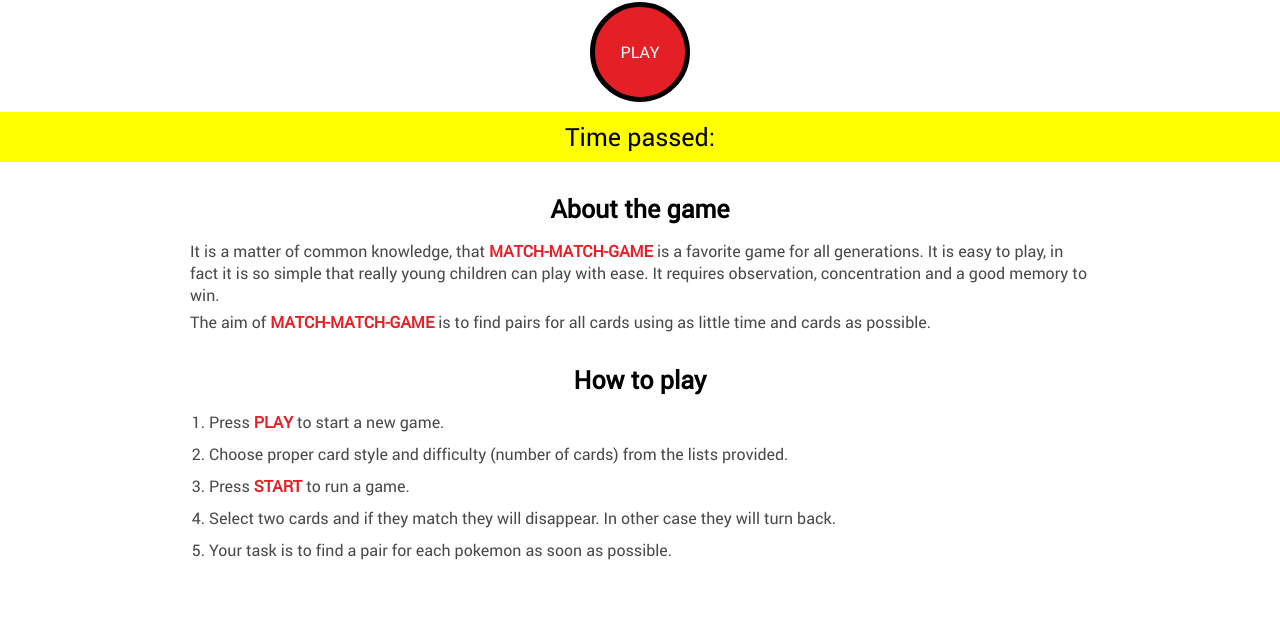
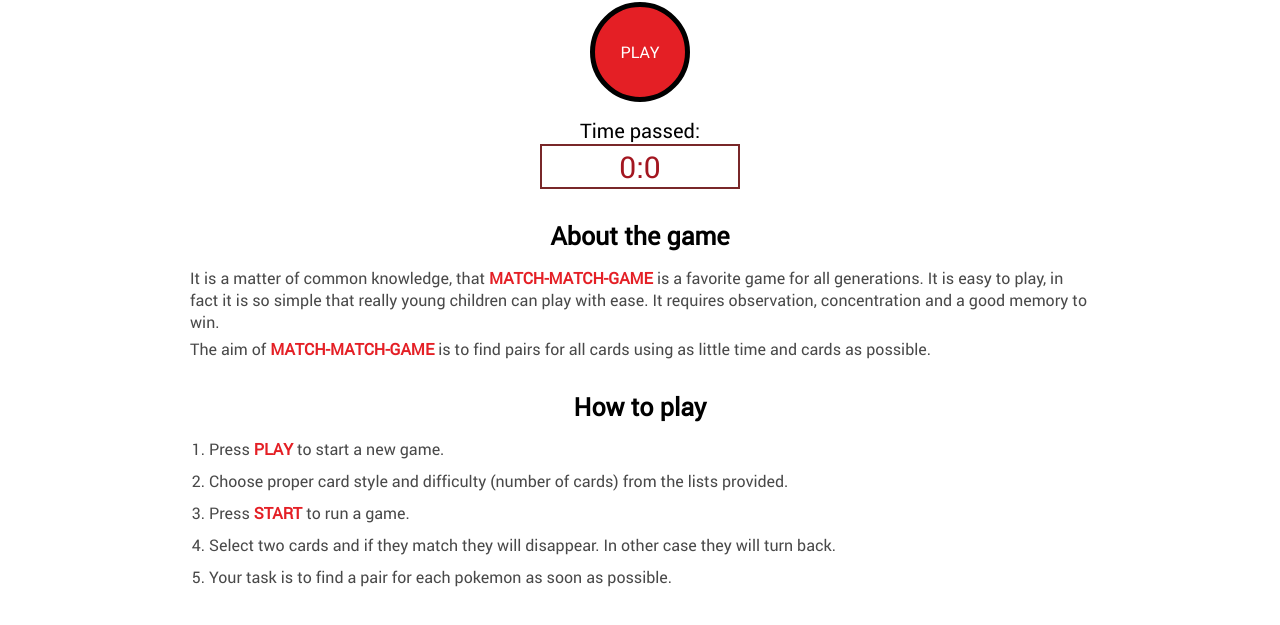
Before and after one commit to IvanKubrick/Pokemon-Card-Game, a plain HTML site: page index.html in a window 1280 px wide. Shown: the part 113-738 px from the top of the page. Drawn offline with Linux system fonts and the light colour scheme.

Commit message:
feature: timer

```diff
--- a/css/main.css
+++ b/css/main.css
@@ -66,14 +66,20 @@ body {
 /* TIMER */
 
 .timer-section {
-    background-color: yellow;
-    font-size: 25px;
-    height: 50px;
-    line-height: 50px;
-    vertical-align: middle;
-    margin-bottom: 10px;
+    display: flex;
+    flex-direction: column;
+    width: 200px;
+    margin: 5px auto;
+    min-height: 70px;
 }
-
+.timer-section span:first-child {
+    font-size: 20px;
+}
+.timer {
+    font-size: 30px;
+    color: #a31620;
+    border: 2px solid #792729;
+}
 /* BOARD  */
 
 .board {
--- a/index.html
+++ b/index.html
@@ -13,7 +13,8 @@
     </header>
     <button class="btn btn-new-game">Play</button>
     <div class="timer-section">
-        Time passed: <span class="timer"></span>
+        <span>Time passed:</span>
+        <span class="timer">0:0</span>
     </div>
     <div class="board">
         <div class="guide">
--- a/js/main.js
+++ b/js/main.js
@@ -14,6 +14,19 @@
         for (let i =0; i < elems.length; i++) {
             elems[i].classList.remove('active');
         }
+    }
+    let runTimer = function() {
+        let sec = 0;
+        let min = 0;
+        timerId = setTimeout(function tick() {
+            if (sec === 59) {
+                min++;
+                sec = -1;
+            }
+            sec++;
+            timer.innerHTML = `${min}:${sec}`;
+            timerId = setTimeout(tick, 1000)
+        }, 1000);
     }
 
     class Game {
@@ -177,6 +190,7 @@
     btnNewGame.addEventListener('click', function(event) {
         event.preventDefault();
         clearTimeout(timerId);
+        timer.innerHTML = '0:0';
         overlay.classList.add('show');
         popup.classList.add('show-anim');
     });
@@ -259,16 +273,6 @@
         popup.classList.remove('show-anim');
         overlay.classList.remove('show');
 
-        let sec = 0;
-        let min = 0;
-        timerId = setTimeout(function tick() {
-            if (sec === 59) {
-                min++;
-                sec = 0;
-            }
-            sec++;
-            timer.innerHTML = `${min}:${sec}`;
-            timerId = setTimeout(tick, 1000)
-        }, 1000);
+        runTimer();
     })
 })();
```
